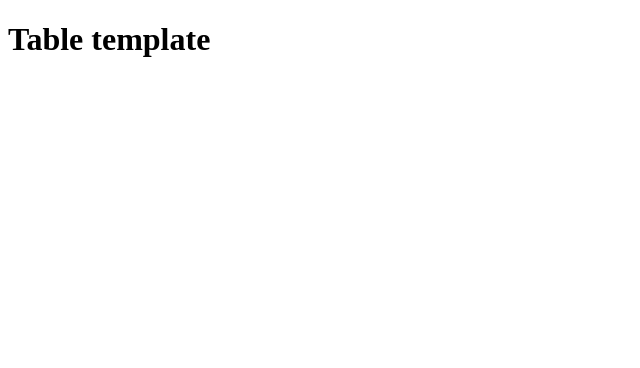
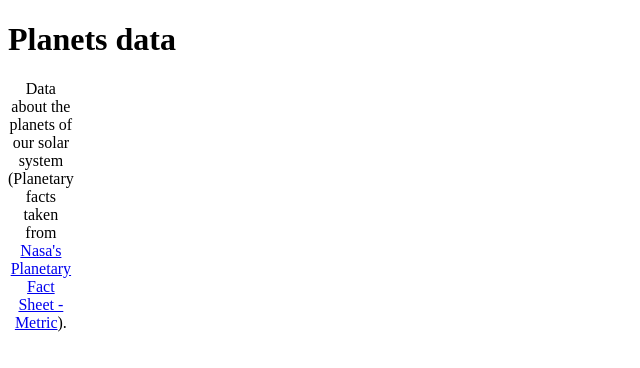
Before and after one commit to Nathans15/nathans15.github.io, a plain HTML site: page lab2/part2/blank-template.html in a window 1280 px wide. Shown: the whole page, without its empty margins (0-640 px from the left). Drawn offline with Linux system fonts and the light colour scheme.

Commit message:
created table with caption

```diff
--- a/lab2/part2/blank-template.html
+++ b/lab2/part2/blank-template.html
@@ -9,11 +9,22 @@
   <head>
     <meta charset="utf-8">
     <meta name="viewport" content="width=device-width">
-    <title>Table template</title>
+    <title>Planets Data</title>
     <link href="minimal-table.css" rel="stylesheet" type="text/css">
   </head>
   <body>
-    <h1>Table template</h1>
+    <h1>Planets data</h1>
+
+    <table>
+        <caption>
+            Data about the planets of our solar system (Planetary facts taken from <a href="http://nssdc.gsfc.nasa.gov/planetary/factsheet/">Nasa's Planetary Fact Sheet - Metric</a>).
+        </caption>
+        <thead>
+            <tbody>
+
+            </tbody>
+        </thead>
+    </table>
 
 
   </body>
```
